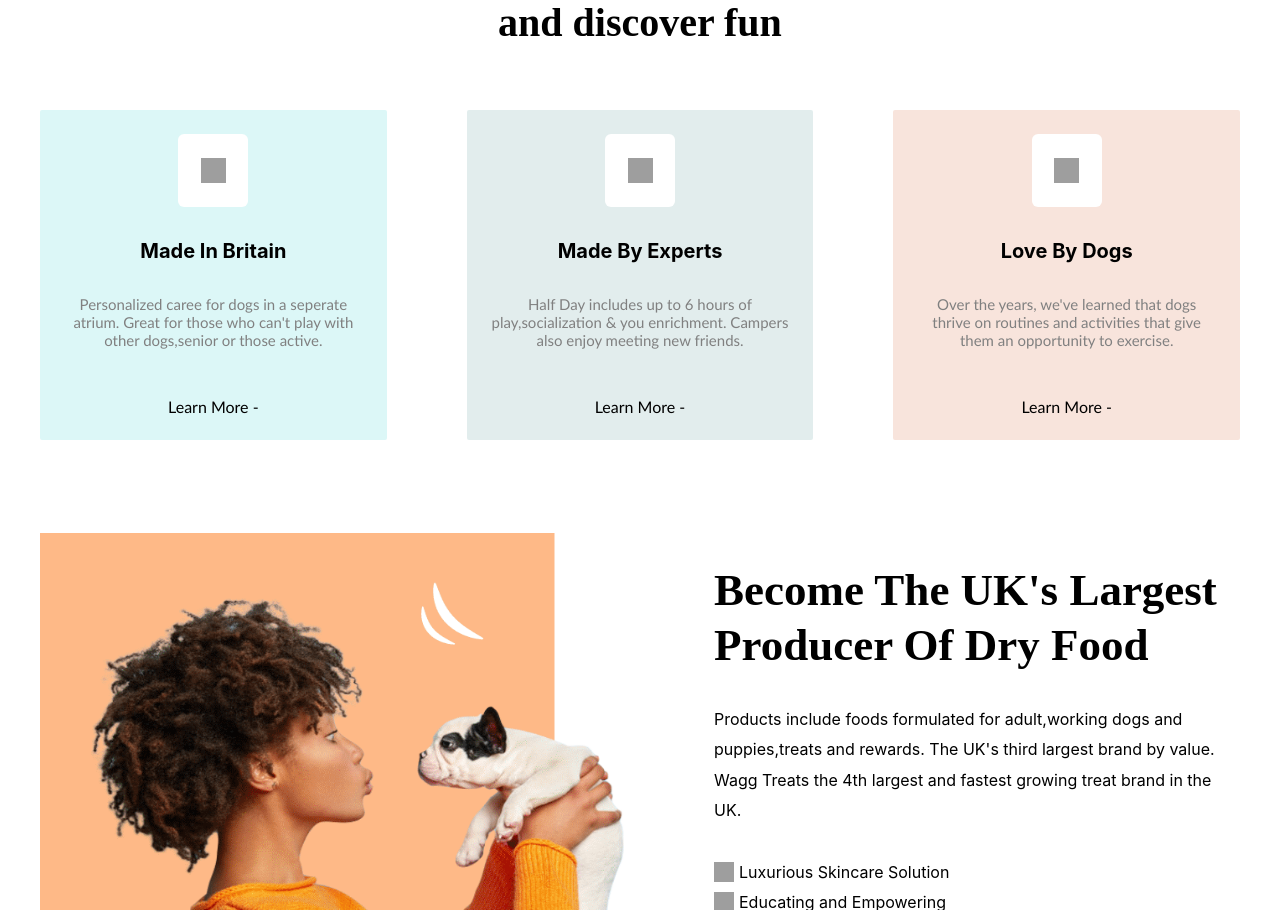
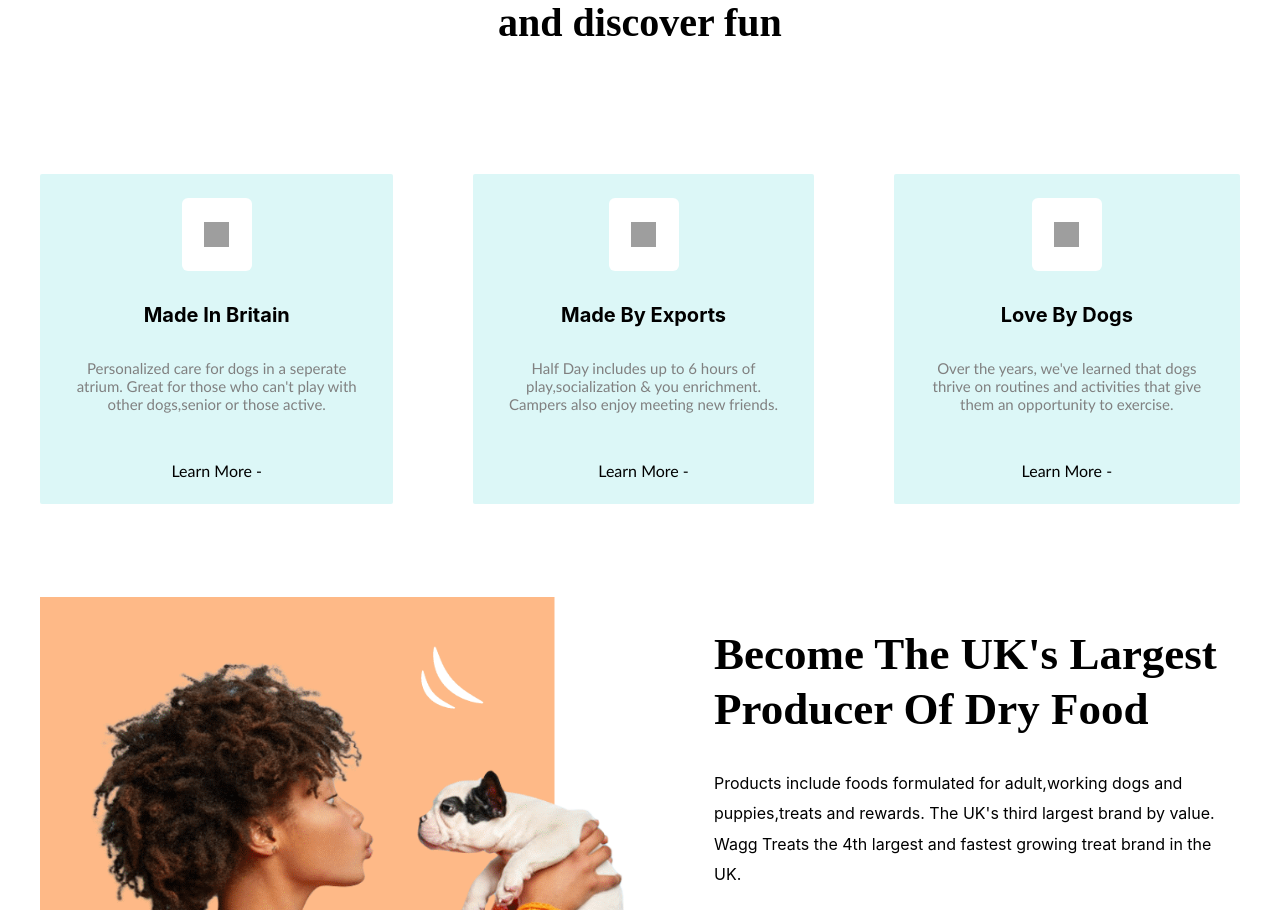
Before and after one commit to imdpc/Pet-Store, a React (Create React App) app: page / in a window 1280 px wide. Shown: the part 1138-2048 px from the top of the page. Built offline with nearby package versions, Linux system fonts and the light colour scheme; grey boxes are pictures that could not be loaded.

Commit message:
Created Explore World Component

```diff
--- /dev/null
+++ b/src/Components/ExploreWorldCard/ExploreWorldCard.css
@@ -0,0 +1,121 @@
+.main-heading-in-world-explore {
+  text-align: center;
+  font-weight: bold;
+  font-size: 40px;
+  font-family: "Beau Rivage";
+  justify-content: center;
+  display: flex;
+  align-items: center;
+}
+.main-container-for-flex-center-for-exploreworld {
+  display: flex;
+  justify-content: center;
+}
+.exploreworld-wid-for-contain {
+  width: 75em;
+}
+.card-containing-info-and-learn-more {
+  display: block;
+  padding: 1.5rem;
+  height: 100%;
+}
+.info-explorer-cards {
+  height: 100%;
+  width: 100%;
+
+  /* border: 2px solid rgb(206, 183, 183); */
+  background-color: rgba(198, 243, 243, 0.616);
+  border-radius: 2px;
+}
+.info-explorer-cards-2 {
+  height: 100%;
+  width: 100%;
+
+  /* border: 2px solid rgb(206, 183, 183); */
+  background-color: rgba(12, 102, 102, 0.116);
+  border-radius: 2px;
+}
+.info-explorer-cards-3 {
+  height: 100%;
+  width: 100%;
+  /* border: 2px solid rgb(206, 183, 183); */
+  background-color: rgba(243, 211, 198, 0.603);
+  border-radius: 2px;
+}
+.info-explorer-cards-4 {
+  height: 356px;
+  width: 312px;
+  /* border: 2px solid rgb(206, 183, 183); */
+  background-color: rgb(198, 243, 243);
+  border-radius: 2px;
+}
+.containing-currency-icon {
+  display: flex;
+  justify-content: center;
+  align-items: center;
+  /* padding-top: 1rem; */
+  background-color: white;
+  width: 70px;
+  height: 73px;
+  margin: auto;
+  border-radius: 6px;
+}
+.containing-header-after-currency-icon {
+  text-align: center;
+  padding-top: 2rem;
+  font-size: 20px;
+}
+
+.para-after-heading-part p {
+  text-align: center;
+  padding-top: 2rem;
+  font-size: 15px;
+  font-weight: 200;
+  color: grey;
+  font-family: "Trebuchet MS", "Lucida Sans Unicode", "Lucida Grande",
+    "Lucida Sans", Arial, sans-serif;
+}
+
+.learn-more-link p {
+  text-align: center;
+  padding-top: 3rem;
+  font-weight: 500;
+  font-family: "Trebuchet MS", "Lucida Sans Unicode", "Lucida Grande",
+    "Lucida Sans", Arial, sans-serif;
+}
+
+.containing-all-cards-in-explorer {
+  display: flex;
+  justify-content: left;
+  align-items: center;
+  column-gap: 5rem;
+  /* padding: 2rem 1rem 1rem 0; */
+  margin: 4rem 0 0 0;
+}
+
+@media (min-width: 320px) and (max-width: 425px) {
+  .containing-all-cards-in-explorer {
+    display: block;
+    justify-content: center;
+    align-items: center;
+  }
+  .main-heading-in-world-explore {
+    text-align: center;
+    /* font-weight: bold; */
+    font-size: 32px;
+    font-family: "Beau Rivage";
+    justify-content: center;
+    display: flex;
+    align-items: center;
+  }
+  .main-container-for-flex-center-for-exploreworld {
+    margin: 1em;
+  }
+
+  .card-containing-info-and-learn-more {
+    display: block;
+    padding: 1.5rem;
+    height: 100%;
+    margin: 1rem;
+  }
+}
--- /dev/null
+++ b/src/Components/ExploreWorldCard/ExploreWorldCard.js
@@ -0,0 +1,34 @@
+import React from "react";
+import "./ExploreWorldCard.css";
+
+const ExploreWorldCard = (props) => {
+  return (
+    <>
+      <div className="containing-all-cards-in-explorer">
+        <div className="info-explorer-cards">
+          <div className="card-containing-info-and-learn-more">
+            <div className="containing-currency-icon">
+              <img
+                style={{ height: "25px", width: "25px" }}
+                src={props.cardDetail.url}
+                alt=""
+                srcset=""
+              />
+            </div>
+            <div className="containing-header-after-currency-icon">
+              <h1>{props.cardDetail.name}</h1>
+            </div>
+            <div className="para-after-heading-part">
+              <p>{props.cardDetail.para_text}</p>
+            </div>
+            <div className="learn-more-link">
+              <p>Learn More -</p>
+            </div>
+          </div>
+        </div>
+      </div>
+    </>
+  );
+};
+
+export default ExploreWorldCard;
--- a/src/Containers/ExploreWorld/ExploreWorld.js
+++ b/src/Containers/ExploreWorld/ExploreWorld.js
@@ -1,6 +1,30 @@
 import React from "react";
 import "./ExploreWorld.css";
+import ExploreWorldCard from "./../../Components/ExploreWorldCard/ExploreWorldCard";
 const ExploreWorld = () => {
+  const cards = [
+    {
+      _id: "1",
+      name: "Made In Britain",
+      url: "https://cdn-icons-png.flaticon.com/128/32/32719.png",
+      para_text:
+        "Personalized care for dogs in a seperate atrium. Great for those who can't play with other dogs,senior or those active.",
+    },
+    {
+      _id: "2",
+      name: "Made By Exports",
+      url: "https://cdn-icons.flaticon.com/png/128/4803/premium/4803130.png?token=exp=1658906426~hmac=0b5cd1591c7968bb95e8575db46e4b37",
+      para_text:
+        "Half Day includes up to 6 hours of play,socialization & you enrichment. Campers also enjoy meeting new friends.",
+    },
+    {
+      _id: "3",
+      name: "Love By Dogs",
+      url: "https://cdn-icons-png.flaticon.com/128/1692/1692130.png",
+      para_text:
+        "Over the years, we've learned that dogs thrive on routines and activities that give them an opportunity to exercise.",
+    },
+  ];
   return (
     <>
       <div className="main-container-for-flex-center-for-exploreworld">
@@ -9,78 +33,9 @@ const ExploreWorld = () => {
             Explore Wagg's World <br /> and discover fun
           </div>
           <div className="containing-all-cards-in-explorer">
-            <div className="info-explorer-cards-1">
-              <div className="card-containing-info-and-learn-more">
-                <div className="containing-currency-icon">
-                  <img
-                    style={{ height: "25px", width: "25px" }}
-                    src="https://cdn-icons-png.flaticon.com/128/32/32719.png"
-                    alt=""
-                    srcset=""
-                  />
-                </div>
-                <div className="containing-header-after-currency-icon">
-                  <h1>Made In Britain</h1>
-                </div>
-                <div className="para-after-heading-part">
-                  <p>
-                    Personalized caree for dogs in a seperate atrium. Great for
-                    those who can't play with other dogs,senior or those active.
-                  </p>
-                </div>
-                <div className="learn-more-link">
-                  <p>Learn More -</p>
-                </div>
-              </div>
-            </div>
-            <div className="info-explorer-cards-2">
-              <div className="card-containing-info-and-learn-more">
-                <div className="containing-currency-icon">
-                  <img
-                    style={{ height: "25px", width: "25px" }}
-                    src="https://cdn-icons.flaticon.com/png/128/4803/premium/4803130.png?token=exp=1658906426~hmac=0b5cd1591c7968bb95e8575db46e4b37"
-                    alt=""
-                    srcset=""
-                  />
-                </div>
-                <div className="containing-header-after-currency-icon">
-                  <h1>Made By Experts</h1>
-                </div>
-                <div className="para-after-heading-part">
-                  <p>
-                    Half Day includes up to 6 hours of play,socialization & you
-                    enrichment. Campers also enjoy meeting new friends.
-                  </p>
-                </div>
-                <div className="learn-more-link">
-                  <p>Learn More -</p>
-                </div>
-              </div>
-            </div>
-            <div className="info-explorer-cards-3">
-              <div className="card-containing-info-and-learn-more">
-                <div className="containing-currency-icon">
-                  <img
-                    style={{ height: "25px", width: "25px" }}
-                    src="https://cdn-icons-png.flaticon.com/128/1692/1692130.png"
-                    alt=""
-                    srcset=""
-                  />
-                </div>
-                <div className="containing-header-after-currency-icon">
-                  <h1>Love By Dogs</h1>
-                </div>
-                <div className="para-after-heading-part">
-                  <p>
-                    Over the years, we've learned that dogs thrive on routines and
-                    activities that give them an opportunity to exercise.
-                  </p>
-                </div>
-                <div className="learn-more-link">
-                  <p>Learn More -</p>
-                </div>
-              </div>
-            </div>
+            {cards.map((val, index) => (
+              <ExploreWorldCard cardDetail={val} />
+            ))}
           </div>
         </div>
       </div>
```
